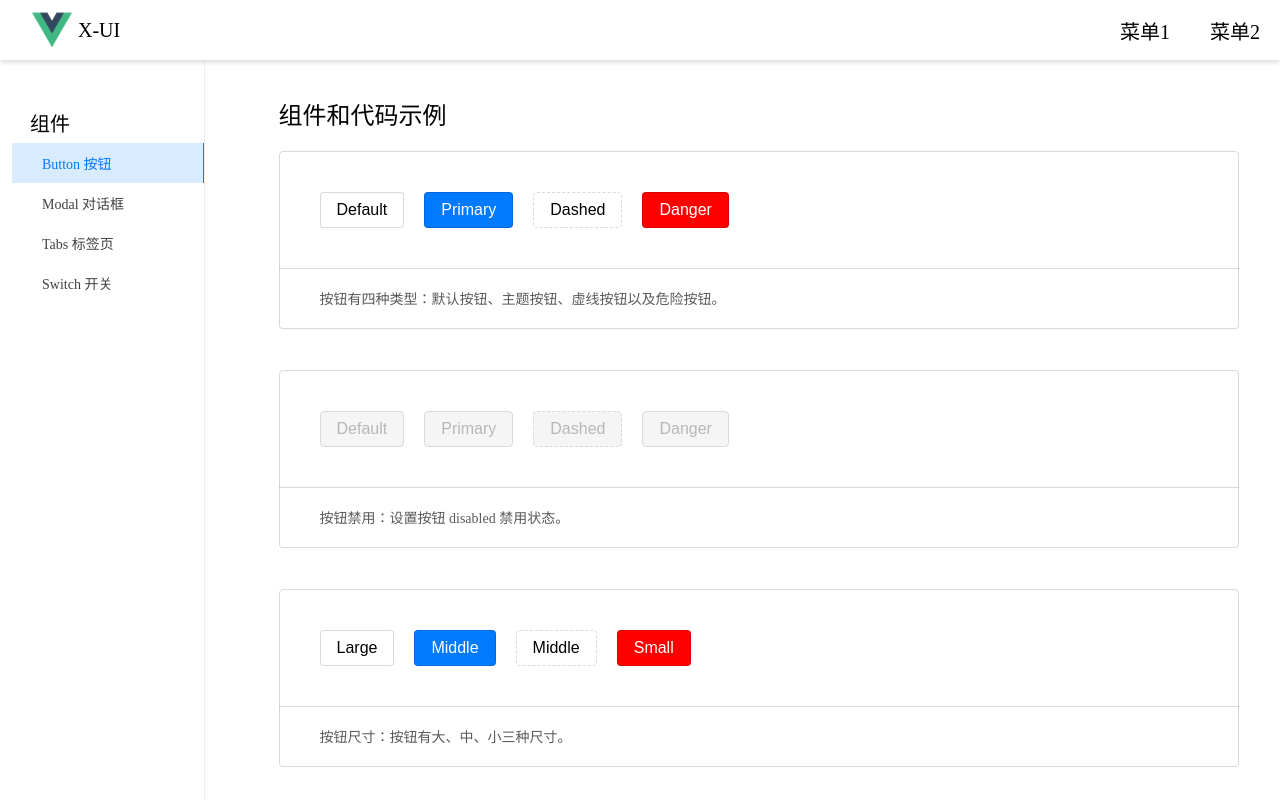
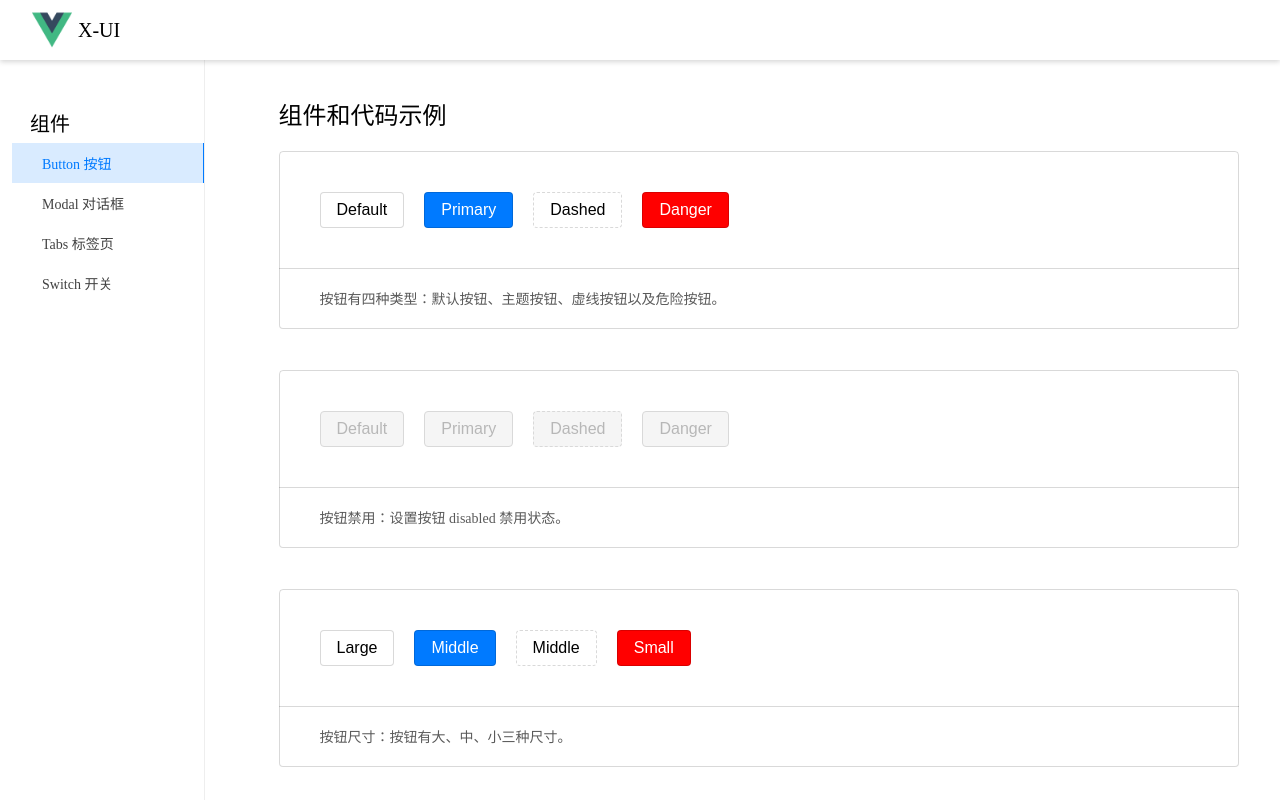
Before and after one commit to wuwenxing0912/vue3-ui, a Vue app: page /#/components/button in a window 1280 px wide. Shown: the top 800 px of the page. Built offline with nearby package versions, Linux system fonts and the light colour scheme.

Commit message:
添加topNav github图标

```diff
--- a/index.html
+++ b/index.html
@@ -5,7 +5,7 @@
   <link rel="icon" href="/favicon.ico" />
   <meta name="viewport" content="width=device-width, initial-scale=1.0">
   <title>X-UI</title>
-  <script src="//at.alicdn.com/t/font_2725817_nbcujkizz2.js"></script>
+  <script src="//at.alicdn.com/t/font_2725817_2zikgn9g44g.js"></script>
 </head>
 <body>
   <div id="app"></div>
--- a/src/components/TopNav.vue
+++ b/src/components/TopNav.vue
@@ -3,10 +3,13 @@
     <div class="logo">
       <img src="../assets/logo.png" alt="X-UI" /><span class="text">X-UI</span>
     </div>
-    <ul class="menu">
-      <li>菜单1</li>
-      <li>菜单2</li>
-    </ul>
+    <div className="gh">
+      <a href="https://github.com/wuwenxing0912/vue3-ui" target="blank">
+        <svg class="gh-icon">
+          <use xlink:href="#icon-github"></use>
+        </svg>
+      </a>
+    </div>
   </div>
 </template>
 
@@ -38,6 +41,14 @@ export default {};
     > .text {
       margin-left: 6px;
     }
+  }
+
+  & .gh .gh-icon {
+    width: 1.5em;
+    height: 1.5em;
+    display: inline-block;
+    margin-right: 32px;
+    cursor: pointer;
   }
 
   > .menu {
```
